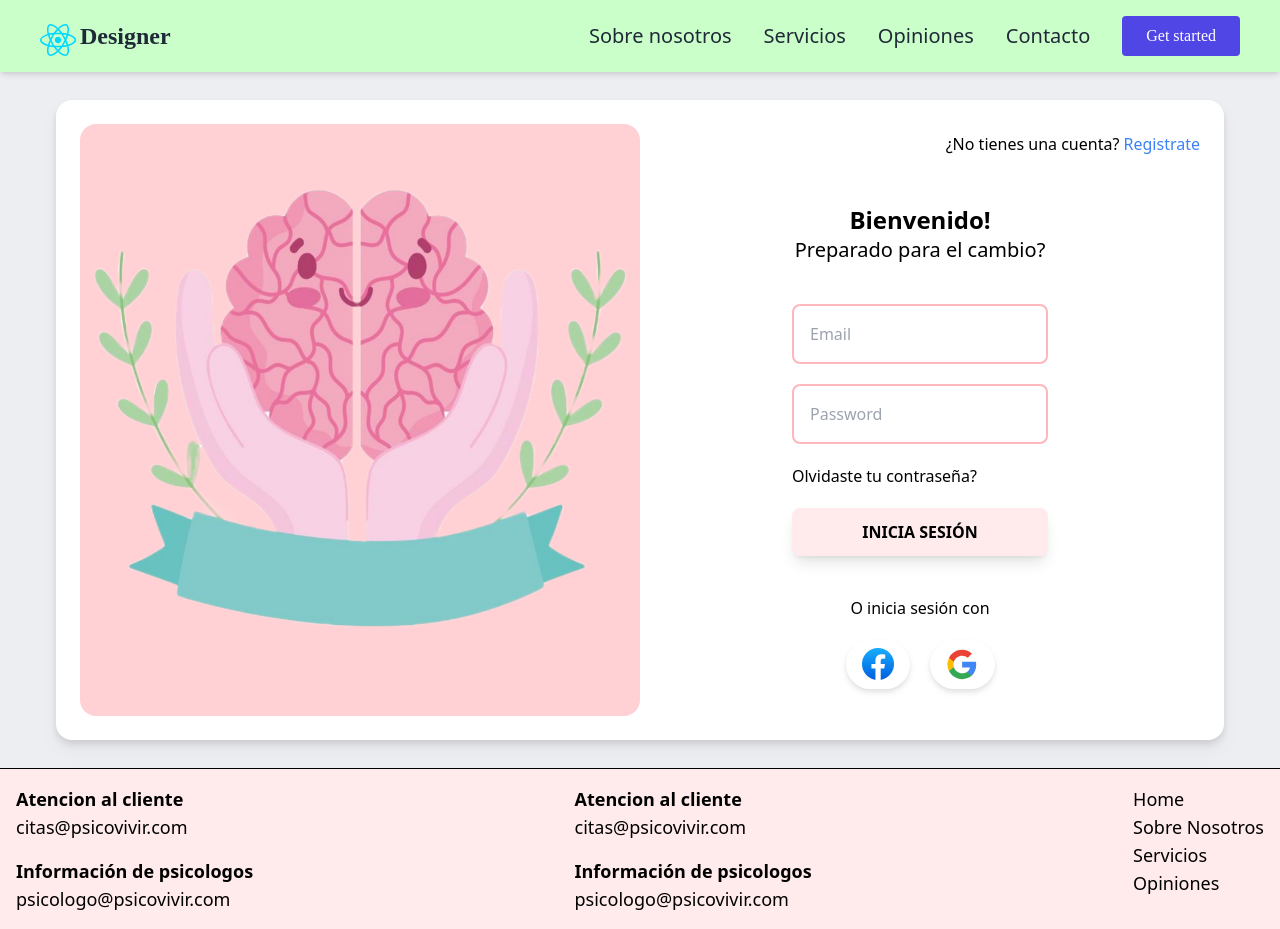
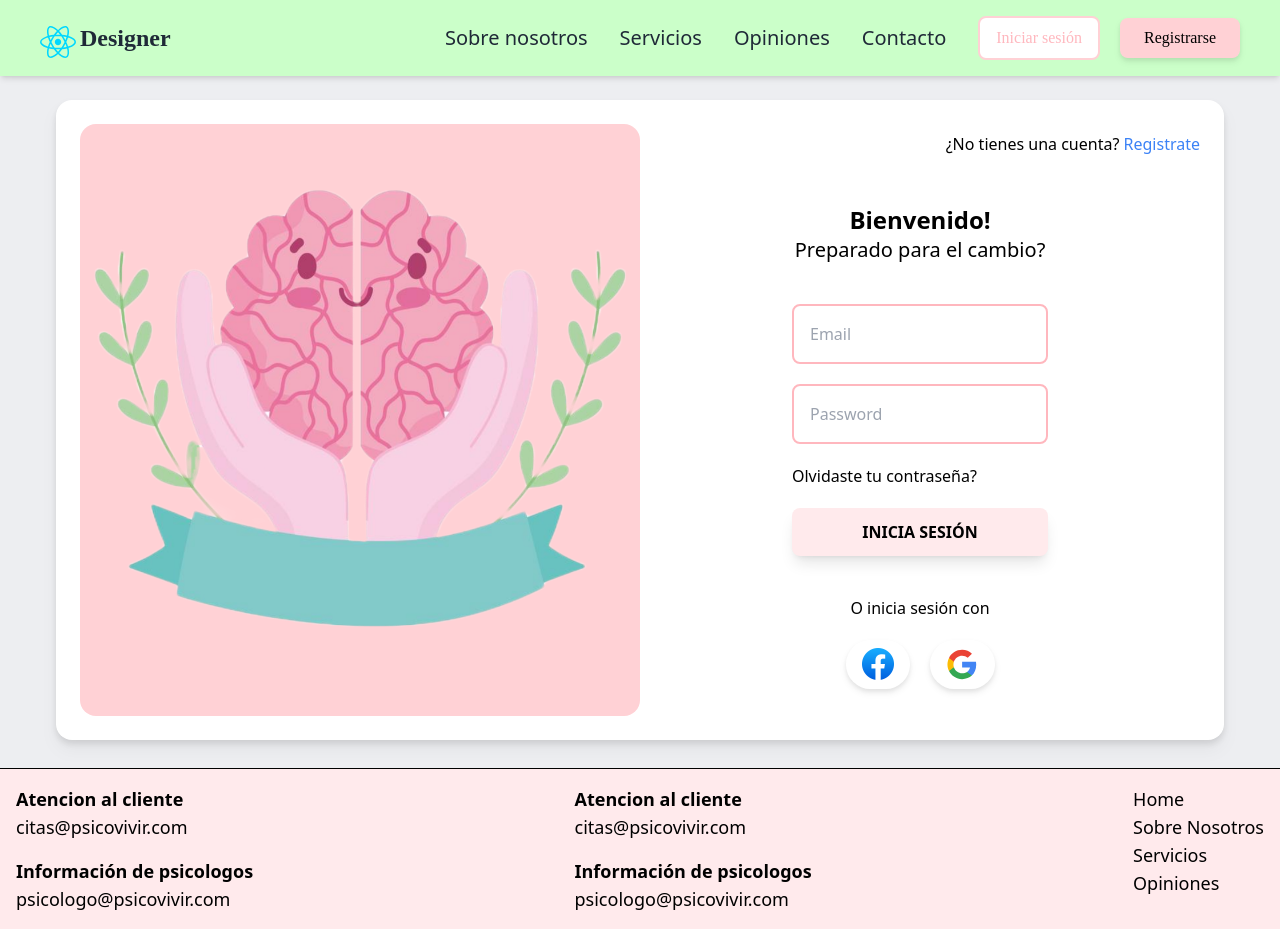
Before and after one commit to ValeriaZampetti/Psico-vivir, a React (Vite) app: page /users/login in a window 1280 px wide. Built offline with nearby package versions, Linux system fonts and the light colour scheme; no server answers.

Commit message:
duration in button

```diff
--- a/src/components/DoctorCard.tsx
+++ b/src/components/DoctorCard.tsx
@@ -29,7 +29,7 @@ function DoctorCard(props: DoctorCardProps) {
       />
       <p className="text-gray-700 text-center mt-2">{props.doctor.biography}</p>
       <button
-        className="w-full py-3 text-black font-bold uppercase rounded-lg shadow-lg
+        className="w-full py-3 text-black font-bold uppercase rounded-lg shadow-lg duration-300
         bg-primary-light hover:bg-primary-normal hover:scale-95 active:scale-90
         hover:ring-4 ring-primary-strong ring-offset-2 ring-offset-gray-100
           mt-4"
--- a/src/components/navigation/LandingHeader.tsx
+++ b/src/components/navigation/LandingHeader.tsx
@@ -1,4 +1,5 @@
 import React, { useState } from "react";
+import { Link } from "react-router-dom";
 import Menu from "../../assets/icons/menu.svg";
 
 import Logo from "../../assets/react.svg";
@@ -33,8 +34,8 @@ function LandingHeader() {
 
         <ul
           className={`md:flex md:items-center md:pb-0 pb-12 absolute md:static
-          bg-secondary md:z-auto z-[-1] left-0 w-full md:w-auto md:pl-0 pl-9 transition-all duration-500 ease-in ${
-            open ? "top-18 " : "top-[-20rem]"
+          bg-secondary-normal md:z-auto z-[-1] left-0 w-full md:w-auto md:pl-0 pl-9 transition-all duration-500 ease-in ${
+            open ? "top-18" : "top-[-20rem]"
           }`}
         >
           {links.map((section) => (
@@ -47,12 +48,22 @@ function LandingHeader() {
               </a>
             </li>
           ))}
-          <button
-            className="bg-indigo-600 text-white font-[Poppins] py-2 px-6 rounded md:ml-8 hover:bg-indigo-400
-    duration-500"
+          <Link
+            className="rounded-lg px-4 py-2 border-2 border-primary-normal text-primary-strong bg-white
+              hover:bg-primary-strong hover:text-white duration-300 font-[Poppins] md:ml-8 text-center
+              active:scale-95 outline-none ring-offset-1 focus:ring-2 ring-primary-strong "
+            to="/users/login"
           >
-            Get started
-          </button>
+            Iniciar sesión
+          </Link>
+          <Link
+            className="bg-primary-normal hover:bg-primary-light  drop-shadow-md
+                rounded-lg py-2 px-6 text-center duration-300 font-[Poppins] ml-5
+                active:scale-95 outline-none ring-offset-1 hover:ring-2 focus:ring-2 ring-primary-strong"
+            to="/users/register"
+          >
+            Registrarse
+          </Link>
         </ul>
       </header>
     </nav>
--- a/src/pages/Landing.tsx
+++ b/src/pages/Landing.tsx
@@ -78,15 +78,17 @@ function Landing() {
 
             <div className="flex flex-wrap gap-3 justify-center">
               <Link
-                className="bg-secondary-normal hover:bg-secondary-strong active:ring-1 ring-black drop-shadow-md
-                rounded-lg py-2 px-10 text-lg w-[18rem] text-center"
-                to="users/register"
+                className="bg-secondary-normal hover:bg-secondary-strong  drop-shadow-md duration-300
+                hover:scale-95 active:scale-90 hover:ring-4 ring-secondary-strong ring-offset-2 ring-offset-gray-100
+                rounded-lg py-2 px-10 text-lg  w-[18rem] text-center font-bold"
+                to="/users/register"
               >
-                <span className="font-bold">Registrarse con email</span>
+                Registrarse con email
               </Link>
 
               <button
-                className="flex gap-1 bg-white hover:bg-gray-100 active:ring-1 ring-black drop-shadow-md
+                className="flex gap-1 bg-white hover:bg-gray-100 active:ring-1 drop-shadow-md duration-300
+                hover:scale-95 active:scale-90 hover:ring-4 ring-gray-200 ring-offset-2 ring-offset-white
                 rounded-lg py-2 px-4  text-lg w-[18rem]"
               >
                 <img src={Google} />
--- a/src/pages/users/Login.tsx
+++ b/src/pages/users/Login.tsx
@@ -89,7 +89,7 @@ export const LogIn = (props: any) => {
 
               <button
                 type="submit"
-                className="w-full py-3 text-black font-bold rounded-lg shadow-lg
+                className="w-full py-3 text-black font-bold rounded-lg shadow-lg duration-300
                 bg-primary-light hover:bg-primary-normal hover:scale-95 active:scale-90
                   hover:ring-4 ring-primary-strong ring-offset-2 ring-offset-gray-100"
               >
--- a/src/pages/users/Register.tsx
+++ b/src/pages/users/Register.tsx
@@ -13,7 +13,7 @@ export const Register = (prop: any) => {
   const [email, setEmail] = useState("");
   const [password, setPassword] = useState("");
   const [confirmarcontraseña, setconfirmarcontraseña] = useState("");
-  const [tipoUsuario, setTipoUsuario] = useState(5);
+  const [tipoUsuario, setTipoUsuario] = useState(0);
 
   async function handleSubmit(e: React.FormEvent<HTMLFormElement>) {
     e.preventDefault();
@@ -51,6 +51,7 @@ export const Register = (prop: any) => {
             <h2 className="text-center text-xl font-medium">
               Registrate ingresando los siguientes datos
             </h2>
+
             <form className="self-center" onSubmit={handleSubmit}>
               <section className="my-10 flex flex-col sm:flex-row justify-center gap-5 w-64 self-center ">
                 <div className="flex flex-col gap-5">
@@ -115,7 +116,7 @@ export const Register = (prop: any) => {
               {/* TODO - Cambiar bg-green */}
               <button
                 type="submit"
-                className="w-full py-3 text-black font-bold rounded-lg shadow-lg
+                className="w-full py-3 text-black font-bold rounded-lg shadow-lg duration-300
                 bg-primary-light hover:bg-primary-normal hover:scale-95 active:scale-90
                   hover:ring-4 ring-primary-strong ring-offset-2 ring-offset-gray-100"
               >
```
